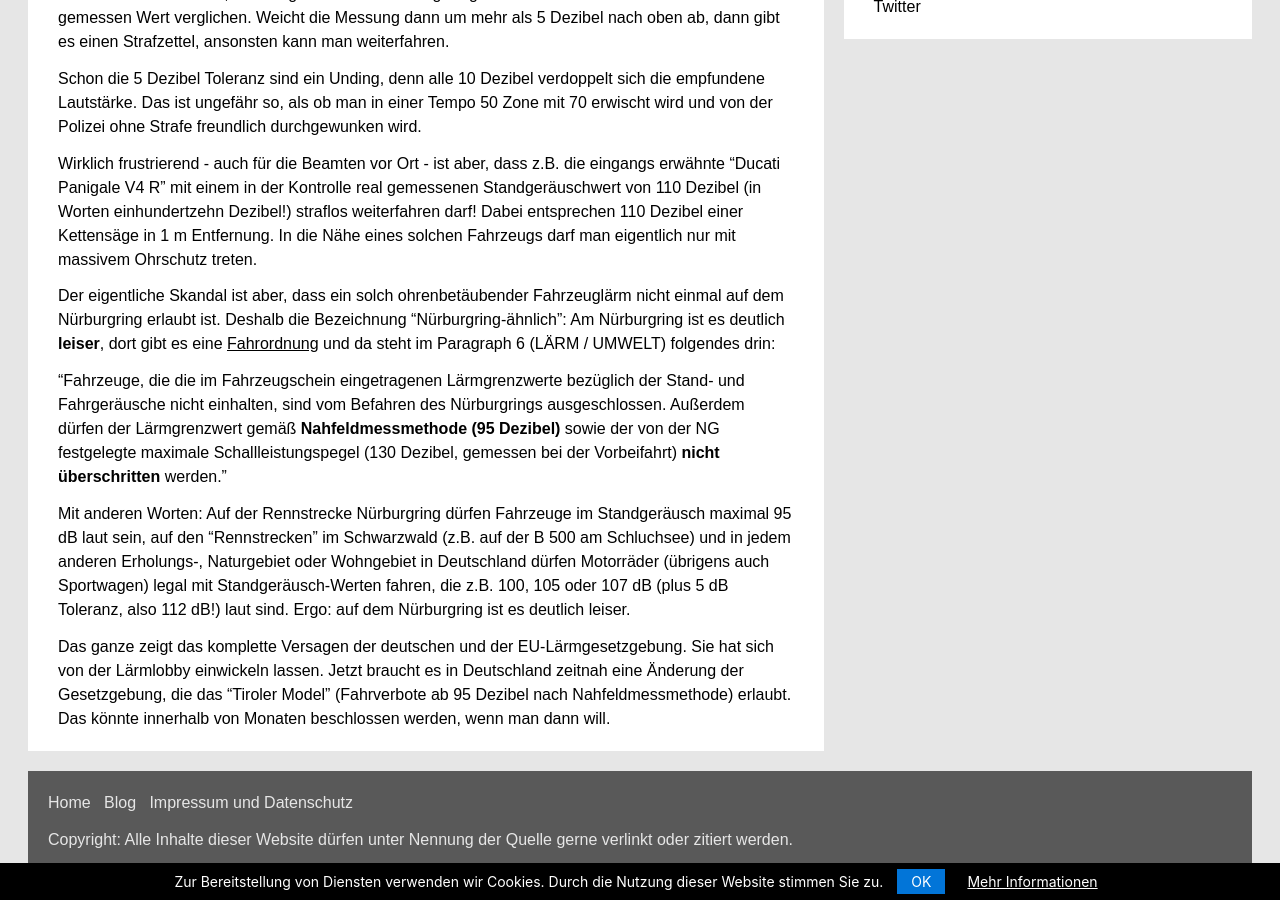
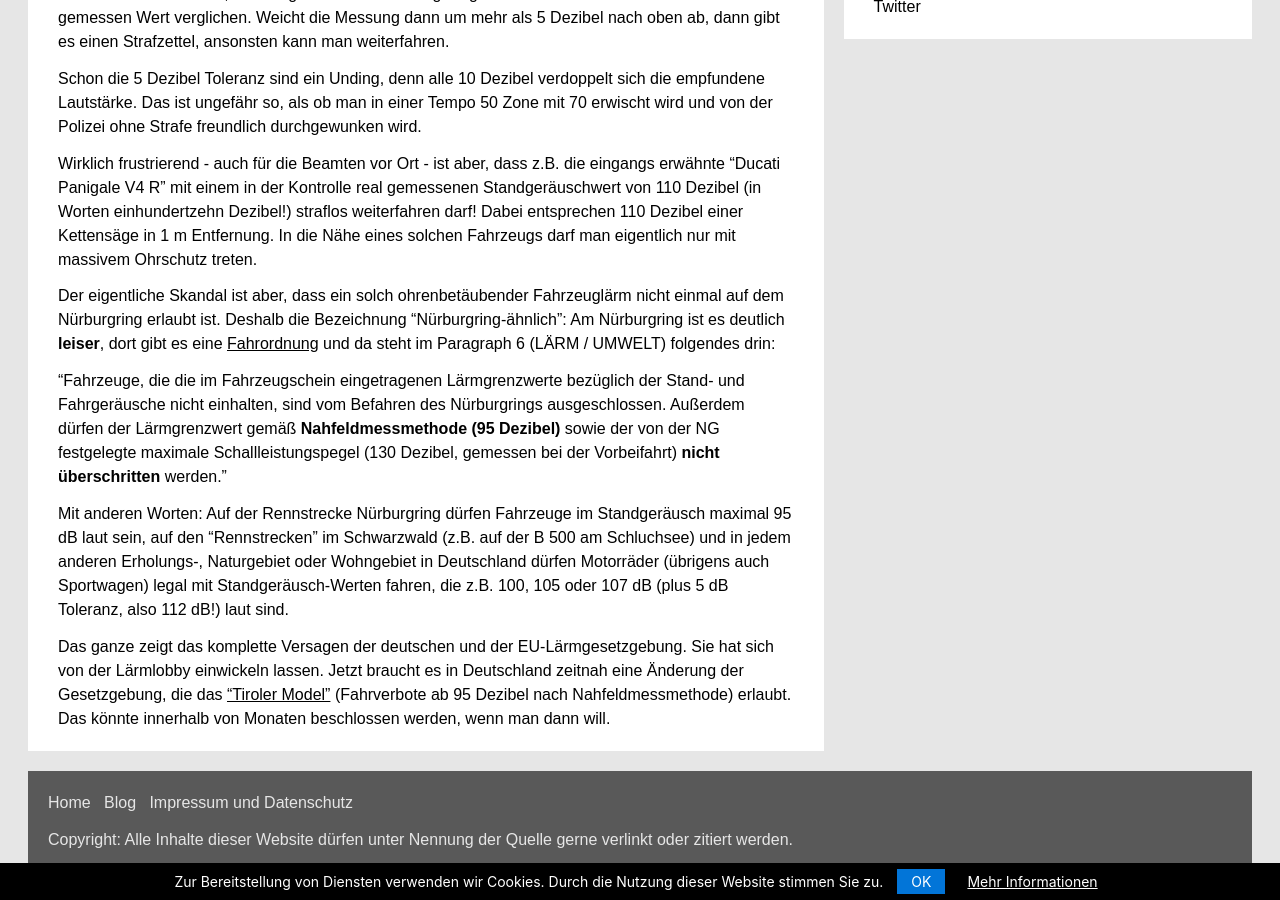
Before and after one commit to rettet-die-stille/rettet-die-stille.github.io, a Jekyll site: the page built from _posts/2020-08-13-nuerburgring-aehnliche-Verhaeltlnisse-im-suedschwarzwald.md, in a window 1280 px wide and 900 px high, scrolled down 903 px. Built offline with Jekyll 4.4.1, drawn with Linux system fonts in a browser that asks for light colours.

Commit message:
Update 2020-08-13-nuerburgring-aehnliche-Verhaeltlnisse-im-suedschwarzwald.md

```diff
--- a/_posts/2020-08-13-nuerburgring-aehnliche-Verhaeltlnisse-im-suedschwarzwald.md
+++ b/_posts/2020-08-13-nuerburgring-aehnliche-Verhaeltlnisse-im-suedschwarzwald.md
@@ -17,6 +17,6 @@ Der eigentliche Skandal ist aber, dass ein solch ohrenbetäubender Fahrzeuglärm
 
 "Fahrzeuge, die die im Fahrzeugschein eingetragenen Lärmgrenzwerte bezüglich der Stand- und Fahrgeräusche nicht einhalten, sind vom Befahren des Nürburgrings ausgeschlossen. Außerdem dürfen der Lärmgrenzwert gemäß <b>Nahfeldmessmethode (95 Dezibel)</b> sowie der von der NG festgelegte maximale Schallleistungspegel (130 Dezibel, gemessen bei der Vorbeifahrt) <b>nicht überschritten</b> werden."
 
-Mit anderen Worten: Auf der Rennstrecke Nürburgring dürfen Fahrzeuge im Standgeräusch maximal 95 dB laut sein, auf den "Rennstrecken" im Schwarzwald (z.B. auf der B 500 am Schluchsee) und in jedem anderen Erholungs-, Naturgebiet oder Wohngebiet in Deutschland dürfen Motorräder (übrigens auch Sportwagen) legal mit Standgeräusch-Werten fahren, die z.B. 100, 105 oder 107 dB (plus 5 dB Toleranz, also 112 dB!) laut sind. Ergo: auf dem Nürburgring ist es deutlich leiser.
+Mit anderen Worten: Auf der Rennstrecke Nürburgring dürfen Fahrzeuge im Standgeräusch maximal 95 dB laut sein, auf den "Rennstrecken" im Schwarzwald (z.B. auf der B 500 am Schluchsee) und in jedem anderen Erholungs-, Naturgebiet oder Wohngebiet in Deutschland dürfen Motorräder (übrigens auch Sportwagen) legal mit Standgeräusch-Werten fahren, die z.B. 100, 105 oder 107 dB (plus 5 dB Toleranz, also 112 dB!) laut sind.
 
-Das ganze zeigt das komplette Versagen der deutschen und der EU-Lärmgesetzgebung. Sie hat sich von der Lärmlobby einwickeln lassen. Jetzt braucht es in Deutschland zeitnah eine Änderung der Gesetzgebung, die das "Tiroler Model" (Fahrverbote ab 95 Dezibel nach Nahfeldmessmethode) erlaubt. Das könnte innerhalb von Monaten beschlossen werden, wenn man dann will.
+Das ganze zeigt das komplette Versagen der deutschen und der EU-Lärmgesetzgebung. Sie hat sich von der Lärmlobby einwickeln lassen. Jetzt braucht es in Deutschland zeitnah eine Änderung der Gesetzgebung, die das <span style="text-decoration: underline;">["Tiroler Model"](https://www.rettet-die-stille.de/2020/05/29/So-einfach-gehts-Vorbild-Oesterreich.html)</span> (Fahrverbote ab 95 Dezibel nach Nahfeldmessmethode) erlaubt. Das könnte innerhalb von Monaten beschlossen werden, wenn man dann will.
```
